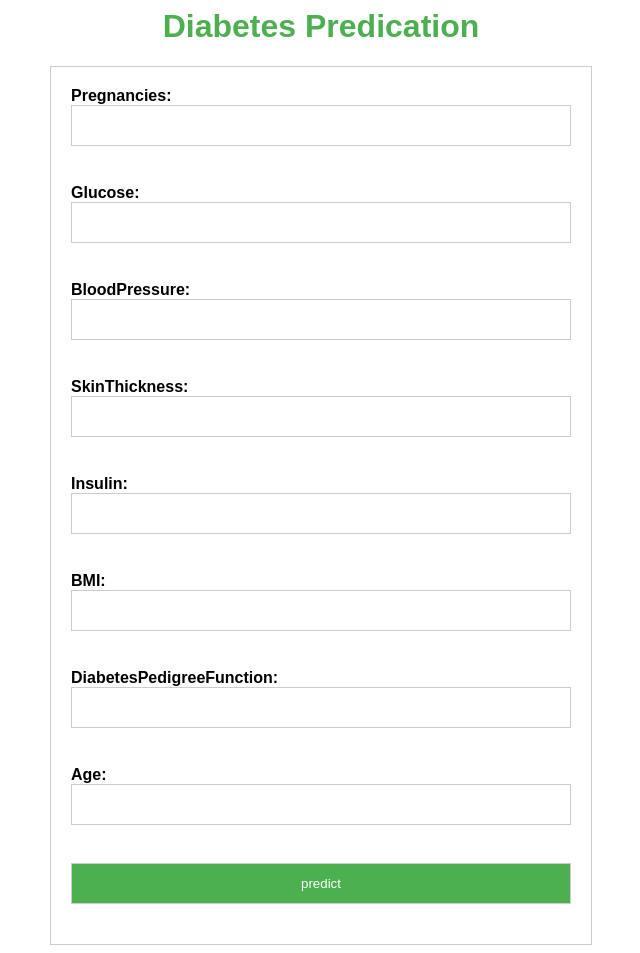
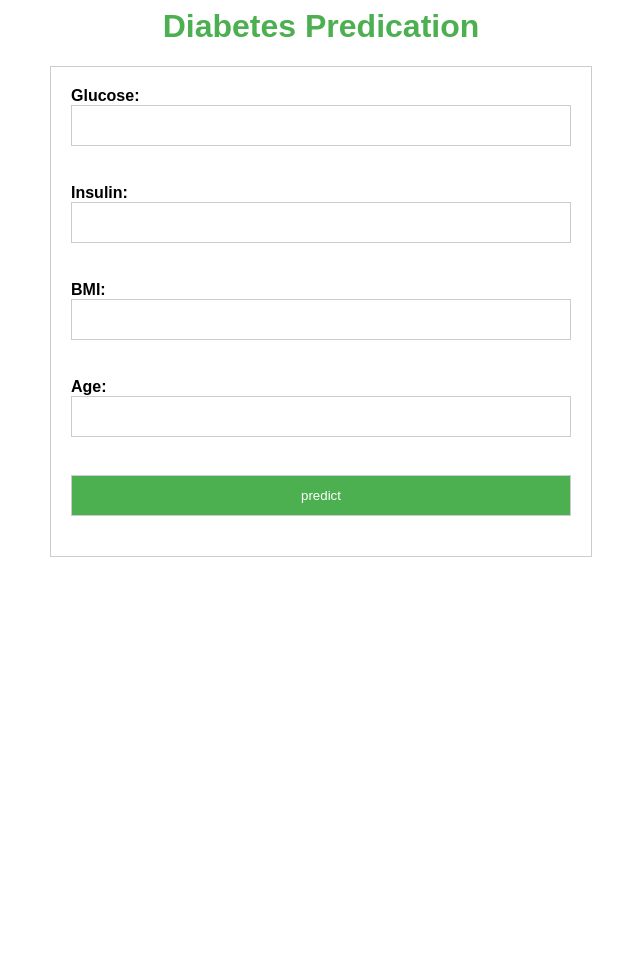
Before and after one commit to shetty7019/Diabetes-Predictor, a Flask app: page / in a window 1280 px wide. Shown: the whole page, without its empty margins (319-959 px from the left). After the commit the page ends 557 px from the top, so only its background shows below. Run offline with Flask 2, Linux system fonts and the light colour scheme; parts of the project's set-up code (start-up, migrations or seed data) failed here and were passed over.

Commit message:
model fixed

```diff
--- a/app.py
+++ b/app.py
@@ -15,18 +15,18 @@ def index():
 @app.route('/predict', methods=['POST'])
 
 def predict_diabetes():
-    pregnancies = request.form.get('Pregnancies')
+    # pregnancies = request.form.get('Pregnancies')
     glucose = request.form.get('Glucose')
-    bloodpressure = request.form.get('BloodPressure')
-    skinthickness = request.form.get('SkinThickness')
+    # bloodpressure = request.form.get('BloodPressure')
+    # skinthickness = request.form.get('SkinThickness')
     insulin = request.form.get('Insulin')
     bmi = request.form.get('BMI')
-    diabetespedigreefunction = request.form.get('DiabetesPedigreeFunction')
+    # diabetespedigreefunction = request.form.get('DiabetesPedigreeFunction')
     age = request.form.get('Age')
 
     #prediction
 
-    result=model.predict(np.array([pregnancies,glucose,bloodpressure,skinthickness,insulin,bmi,diabetespedigreefunction,age]).reshape(1,8))
+    result=model.predict(np.array([glucose,insulin,bmi,age]).reshape(1,4))
 
     if result[0]==1:
      result='Diabetic'
--- a/templates/index.html
+++ b/templates/index.html
@@ -14,20 +14,20 @@
 </head><h1 align="center">Diabetes Predication</h1>
 <body>
  <form method="post" action="/predict">
-   <label>Pregnancies:</label>
-   <input type="text" name="Pregnancies"><br><br>
+   <!-- <label>Pregnancies:</label>
+   <input type="text" name="Pregnancies"><br><br> -->
    <label>Glucose:</label>
    <input type="text" name="Glucose"><br><br>
-   <label>BloodPressure:</label>
-   <input type="text" name="BloodPressure"><br><br>
-   <label>SkinThickness:</label>
-   <input type="text" name="SkinThickness"><br><br>
+   <!-- <label>BloodPressure:</label>
+   <input type="text" name="BloodPressure"><br><br> -->
+   <!-- <label>SkinThickness:</label>
+   <input type="text" name="SkinThickness"><br><br> -->
    <label>Insulin:</label>
    <input type="text" name="Insulin"><br><br>
    <label>BMI:</label>
    <input type="text" name="BMI"><br><br>
-   <label>DiabetesPedigreeFunction:</label>
-   <input type="text" name="DiabetesPedigreeFunction"><br><br>
+   <!-- <label>DiabetesPedigreeFunction:</label> glucose bmiinsulin age
+   <input type="text" name="DiabetesPedigreeFunction"><br><br> -->
    <label>Age:</label>
    <input type="text" name="Age"><br><br>
    <input type="submit" value="predict">
```
Also changed, not shown: 1 other file.
